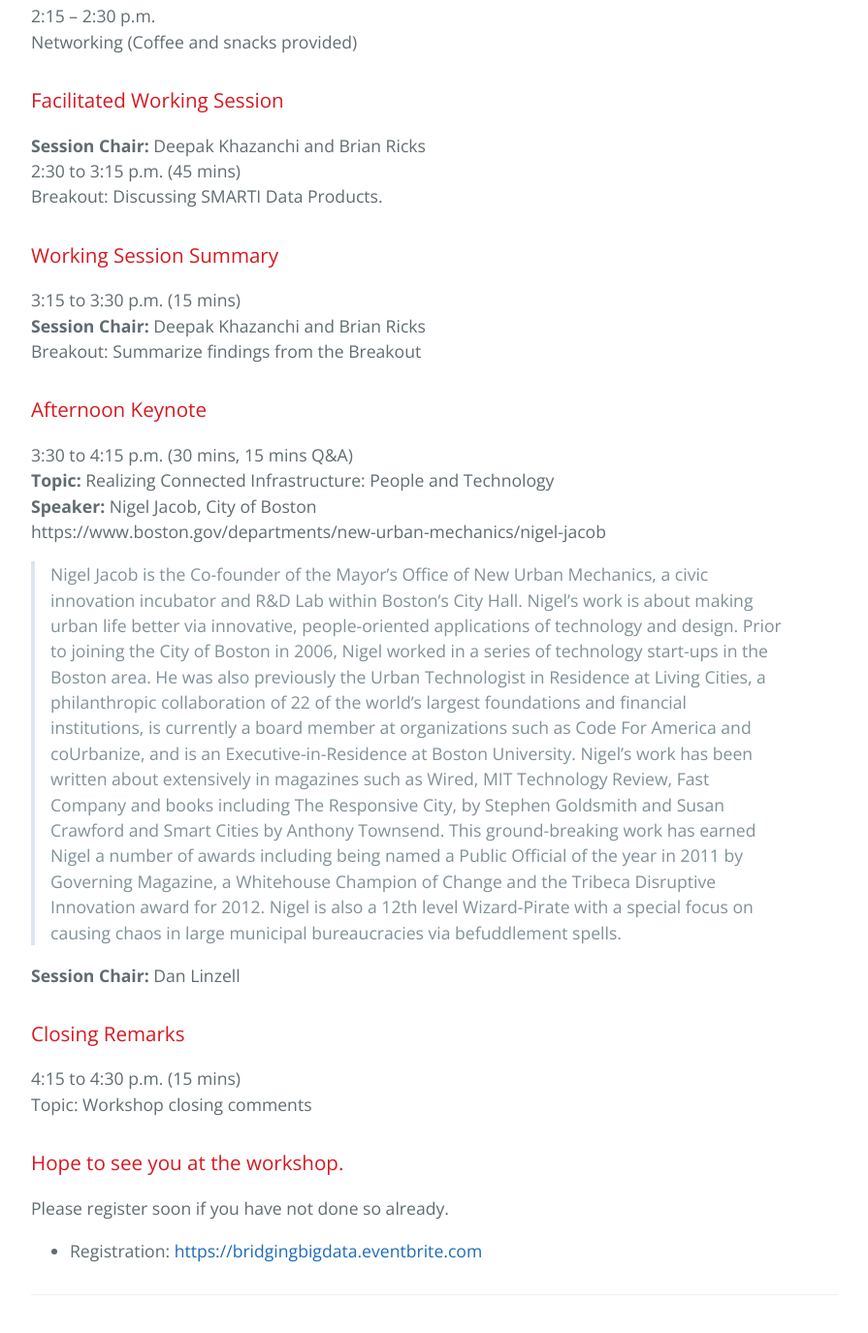
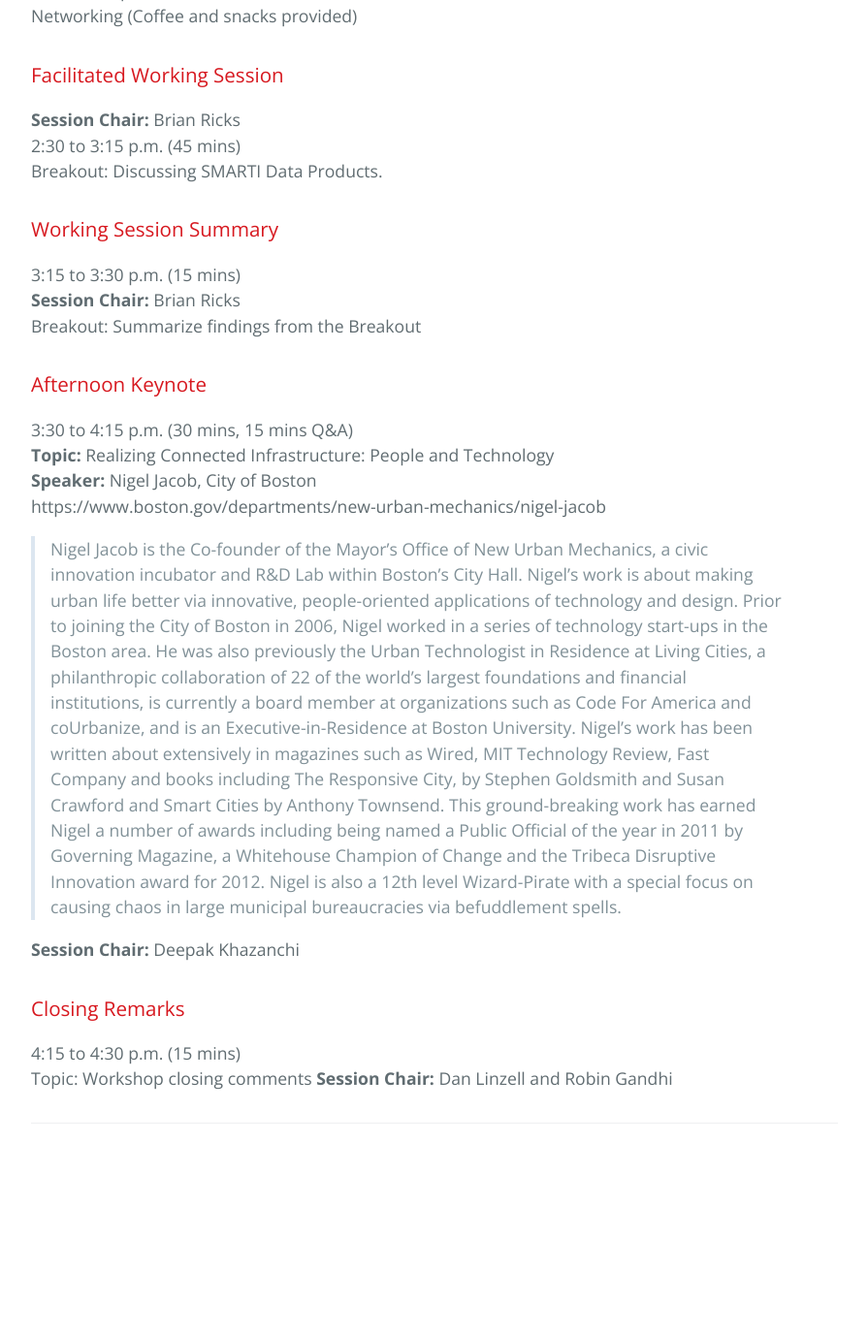
Before and after one commit to BridgingBigData/BridgingBigData.github.io, a Jekyll site: the page built from pages/bbd2019agenda.md, in a window 1280 px wide and 1400 px high, scrolled down 4692 px. Shown: the top 1375 px of the window at 97% size, without its empty margins (192-1087 px from the left). Built offline with Jekyll 4.4.1, drawn with Linux system fonts in a browser that asks for light colours; emoji names are drawn with the system emoji font; after the commit the page ends 5915 px from its top, so only the background shows below that.

Commit message:
Update bbd2019agenda.md

```diff
--- a/pages/bbd2019agenda.md
+++ b/pages/bbd2019agenda.md
@@ -43,7 +43,7 @@ Networking (Coffee and snacks provided)
 **Topics:** Enduser perspectives: Existing Data-driven Solutions, Gaps and Needs discussed by representatives from SMARTI public and private industry, government and academic partners
 **Speakers:**
 - Kent Miller, Bridge Division, Nebraska Department of Transportation (NEDoT) (10:00 - 10:30 a.m.)
-:pushpin:[**Slides**](https://unomaha.box.com/s/um5lmxunix9kx1l2ywjtsxxszp9sdd1o)
+:pushpin: [**Slides**](https://unomaha.box.com/s/um5lmxunix9kx1l2ywjtsxxszp9sdd1o)
 > In this talk Kent will discuss how NEDoT and other bridge and roadway owners can make the best use of their data and data collection practices. He will also have an open conversation with the audience about the feasibility and processes of using machine learning to make bridge work candidate selections and bridge work strategy decisions.
 - Tim Bowley, Bridge Division, Union Pacific (10:30 - 11:00 a.m.)
 > Tim has over 40 years of experience with Union Pacific Railroad. He has taken on roles of a Bridge Foreman, Bridge Inspection Supervisor, Manager of Bridge Maintenance and he is currently the Manager of Bridge Inspections at Union Pacific. In this talk, he will discuss current procedures for structure inspections and how automated defect reporting saves time. He will also discuss ways to improve the safety quality and productivity of inspections using technology.
@@ -96,7 +96,6 @@ Speakers:
   :pushpin: [**Poster**](https://unomaha.box.com/s/xyl7ren6r2jgjm7p7c07t0lbjwbevs5s)
   - Brillouin Fiber-Optic Distributed Sensing: Instrumentation Strategy for Bridge Monitoring, Yusuf Alhowaidi, Department of Civil and Environmental Engineering, University of Nebraska-Lincoln
   :pushpin: [**Poster**](https://unomaha.box.com/s/80g4fwfvx3coxzq6mbc2czfh307rwxcl)
-  -
 
 [Poster/Demonstration Guidelines](https://bridgingbigdata.github.io/pages/bbd2019posterdemo.html)
 
@@ -105,13 +104,13 @@ Speakers:
 Networking (Coffee and snacks provided)
 
 ### Facilitated Working Session
-**Session Chair:** Deepak Khazanchi and Brian Ricks
+**Session Chair:** Brian Ricks
 2:30 to 3:15 p.m. (45 mins)
 Breakout: Discussing SMARTI Data Products.
 
 ### Working Session Summary
 3:15 to 3:30 p.m. (15 mins)
-**Session Chair:** Deepak Khazanchi and Brian Ricks
+**Session Chair:** Brian Ricks
 Breakout: Summarize findings from the Breakout
 
 ### Afternoon Keynote
@@ -124,13 +123,9 @@ https://www.boston.gov/departments/new-urban-mechanics/nigel-jacob
 > Nigel’s work has been written about extensively in magazines such as Wired, MIT Technology Review, Fast Company and books including The Responsive City, by Stephen Goldsmith and Susan Crawford and Smart Cities by Anthony Townsend.
 > This ground-breaking work has earned Nigel a number of awards including being named a Public Official of the year in 2011 by Governing Magazine, a Whitehouse Champion of Change and the Tribeca Disruptive Innovation award for 2012. Nigel is also a 12th level Wizard-Pirate with a special focus on causing chaos in large municipal bureaucracies via befuddlement spells.
 
-**Session Chair:** Dan Linzell
+**Session Chair:** Deepak Khazanchi
 
 ### Closing Remarks
 4:15 to 4:30 p.m. (15 mins)
 Topic: Workshop closing comments
-
-
-### Hope to see you at the workshop.
-Please register soon if you have not done so already.
-* Registration: [https://bridgingbigdata.eventbrite.com](https://bridgingbigdata.eventbrite.com)
+**Session Chair:** Dan Linzell and Robin Gandhi
```
